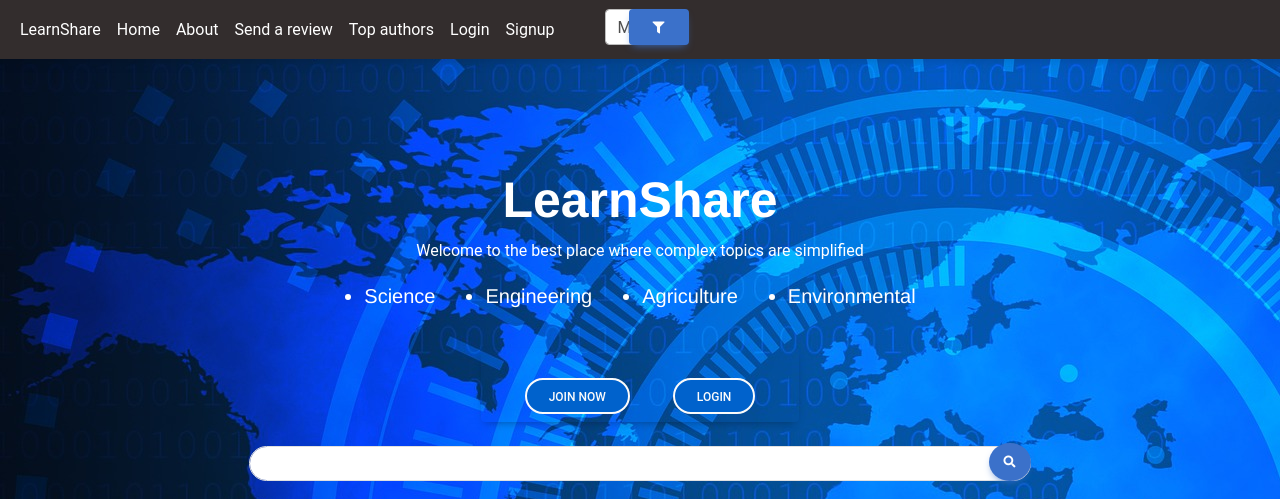
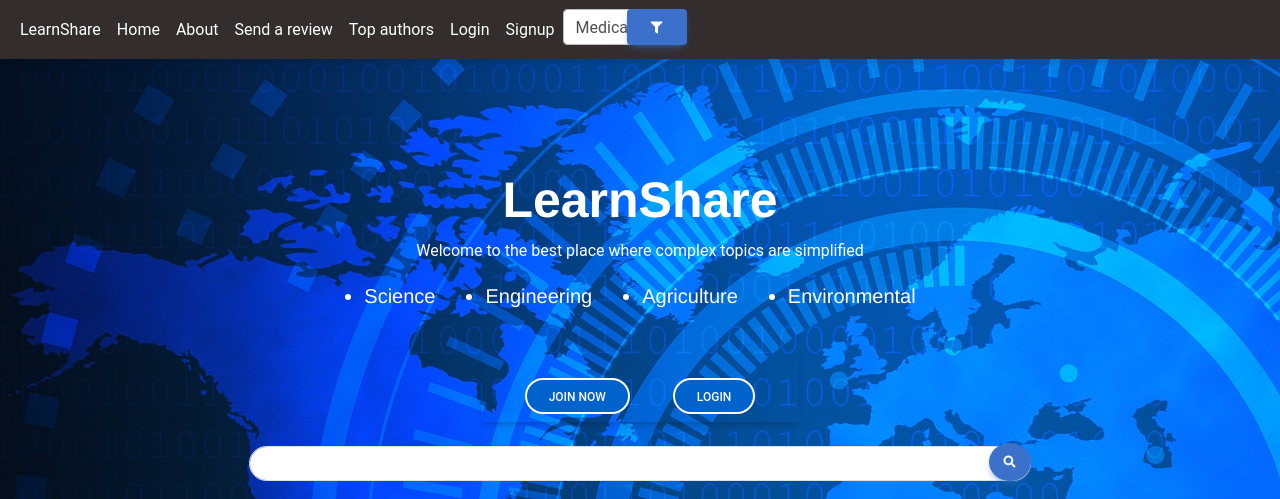
Before and after one commit to isrealolalere/mycommunityapp, a Django app: page /learnshare/ in a window 1280 px wide. Shown: the top 499 px of the page. Run offline with Django 4.2, Linux system fonts and the light colour scheme; data that the repository does not hold is empty; parts of the project's set-up code (start-up, migrations or seed data) failed here and were passed over; some libraries are stand-ins or nearby versions.

Commit message:
modified the filter by category form

```diff
--- a/learnshare/forms.py
+++ b/learnshare/forms.py
@@ -10,8 +10,8 @@ class CategoryForm(forms.Form):
         choices=CATEGORY_CHOICES,
         label='',
         widget=forms.Select(attrs={
-        'class': 'form-control custom-select',
-
+        'class': 'form-control custom-select cat-form w-50',
+        'placeholder': 'Filter by'
         })
     )
 
--- a/learnshare/static/css/style.css
+++ b/learnshare/static/css/style.css
@@ -10,11 +10,15 @@
         height: 20px;
     }
 
-    .cat-form{
-    }
-
     .filter-btn {
         width: 5px;
     }
 
 }
+
+/* for large screen */
+@media (min-width:768px) {
+    .category_form .cat-form{
+        width: 100%;
+    }
+}
--- a/learnshare/templates/engine/navbar.html
+++ b/learnshare/templates/engine/navbar.html
@@ -39,7 +39,7 @@
             <li class="nav-item">
               {% if category_form %}
                 {% block searchform %}
-                <div class="me-auto w-50">
+                <div class="me-auto category_form">
                     <form action="{% url 'home' %}" method="post" class="d-flex" role="search">
                       {% csrf_token %}
                       {{ category_form }}
--- a/learnshare/templates/engine/profile_dashboard_navbar.html
+++ b/learnshare/templates/engine/profile_dashboard_navbar.html
@@ -28,6 +28,10 @@
             <li class="nav-item">
                 <a class="nav-link" href="{% url 'signup' %}">Signup</a>
             </li>
+            {% else %}
+            <li class="nav-item">
+              <a class="nav-link" href="{% url 'logout_view' %}">Logout</a>
+            </li>
             {% endif %}
 
           </ul>
```
Also changed, not shown: online_community/settings.py (+13 -13 lines).
